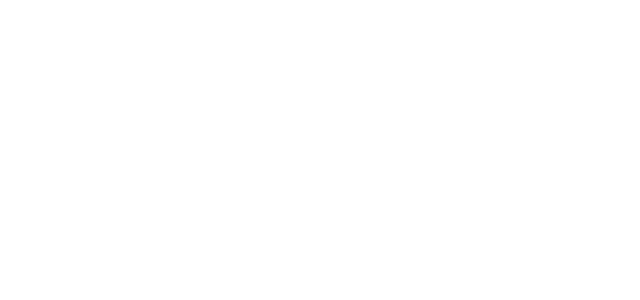
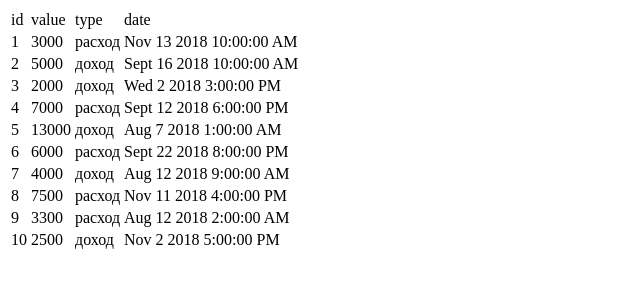
Before and after one commit to HomsVO/filteringTables, a React (Create React App) app: page / in a window 1280 px wide. Shown: the top 300 px of the page, without its empty margins (0-640 px from the left). Built offline with nearby package versions, Linux system fonts and the light colour scheme; the HTML template or start-up script is replaced by a standard one.

Commit message:
copmponent Tables

```diff
--- a/src/App.js
+++ b/src/App.js
@@ -1,4 +1,5 @@
 import React,{Component} from 'react';
+import Table from './components/Table/';
 import transaction from './transactions.js'
 
 
@@ -12,6 +13,7 @@
     render(){
         return (
             <div>
+                <Table data={this.state.transact}></Table>
             </div>
        )
     }
--- /dev/null
+++ b/src/components/Table/index.js
@@ -0,0 +1,22 @@
+import React from 'react';
+
+
+const Table =(props) => {
+    const tableItems = props.data.map(t =>{
+            return(
+                <tr key={t.id}><td>{t.id}</td><td>{t.value}</td><td>{t.type}</td><td>{t.date}</td></tr>
+            )
+        })
+
+
+        return(
+            <table>
+                <tbody>
+                    <tr><td>id</td><td>value</td><td>type</td><td>date</td></tr>
+                    {tableItems}
+                </tbody>
+            </table>
+
+        )
+}
+export default Table;
```
Also changed, not shown: src/components/Table/style.css (added), 1 other file (tests, documents, lock files or other folders).
